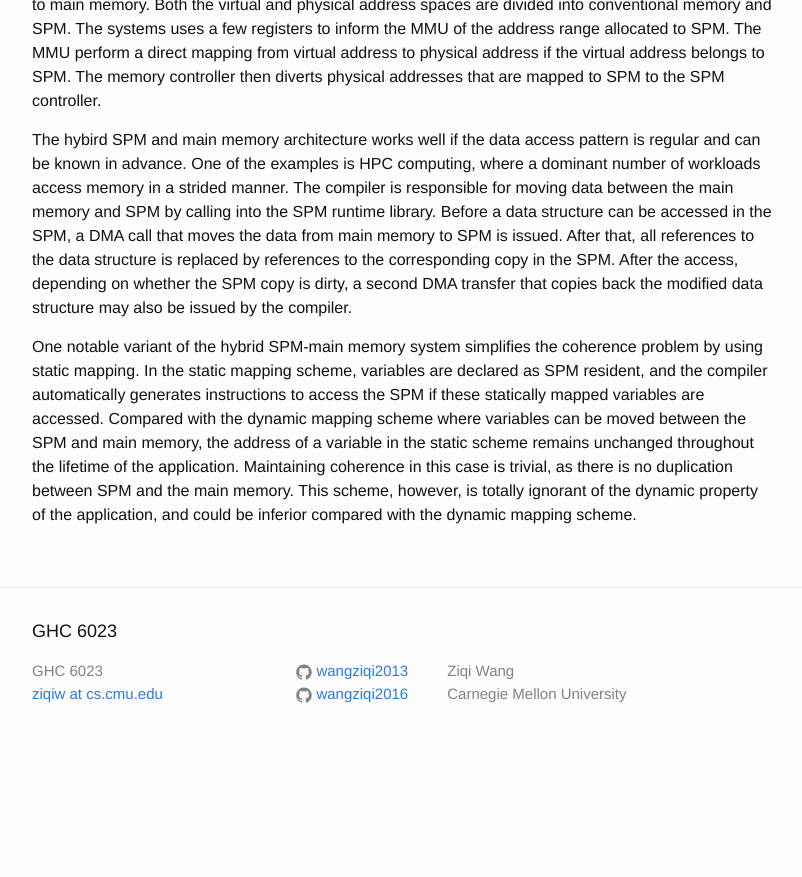
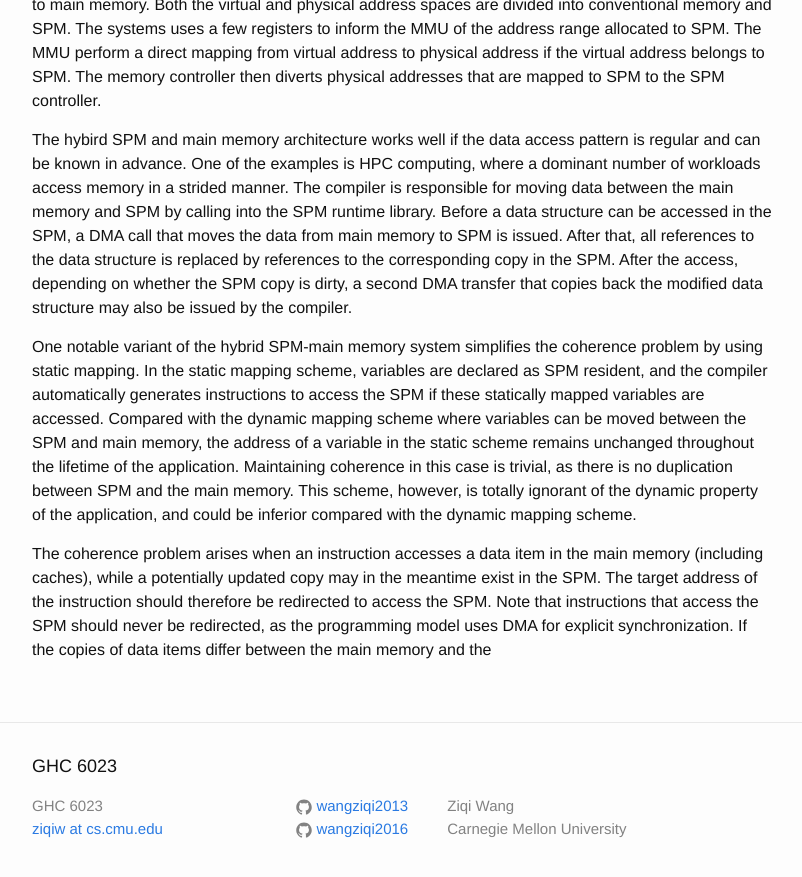
Before and after one commit to wangziqi2013/wangziqi2013.github.io, a Jekyll site: the page built from _posts/2018-05-25-Coherence-Protocol-for-Translarent-Management-of-Scratchpad-Memories-in-Shared-Memory-Manycore-Arch.markdown, in a window 1280 px wide and 900 px high, scrolled down 814 px. Shown: the top 877 px of the window, without its empty margins (238-1040 px from the left). Built offline with Jekyll 4.4.1, drawn with Linux system fonts in a browser that asks for light colours; before the commit the page ends 1579 px from its top, so only the background shows below that.

Commit message:
Working on goal

```diff
--- a/_posts/2018-05-25-Coherence-Protocol-for-Translarent-Management-of-Scratchpad-Memories-in-Shared-Memory-Manycore-Arch.markdown
+++ b/_posts/2018-05-25-Coherence-Protocol-for-Translarent-Management-of-Scratchpad-Memories-in-Shared-Memory-Manycore-Arch.markdown
@@ -45,3 +45,9 @@ scheme where variables can be moved between the SPM and main memory, the address
 unchanged throughout the lifetime of the application. Maintaining coherence in this case is trivial, as there is no
 duplication between SPM and the main memory. This scheme, however, is totally ignorant of the dynamic property of the
 application, and could be inferior compared with the dynamic mapping scheme.
+
+The coherence problem arises when an instruction accesses a data item in the main memory (including caches), while
+a potentially updated copy may in the meantime exist in the SPM. The target address of the instruction should
+therefore be redirected to access the SPM. Note that instructions that access the SPM should never be redirected, as the
+programming model uses DMA for explicit synchronization. If the copies of data items differ between the main memory and
+the
```
